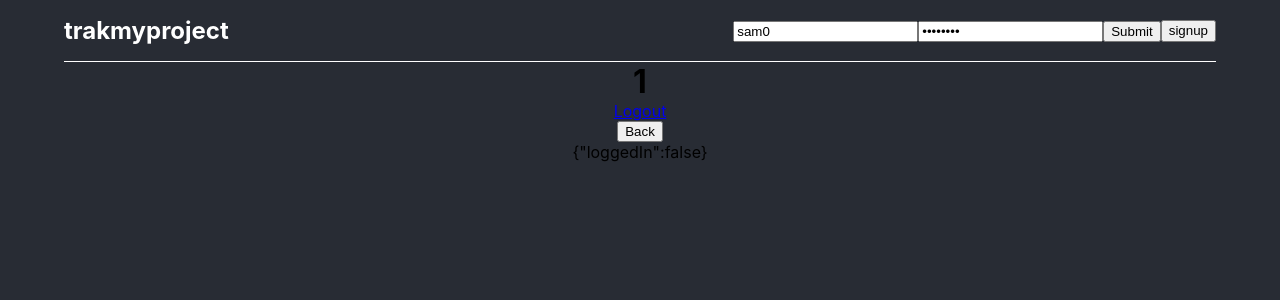
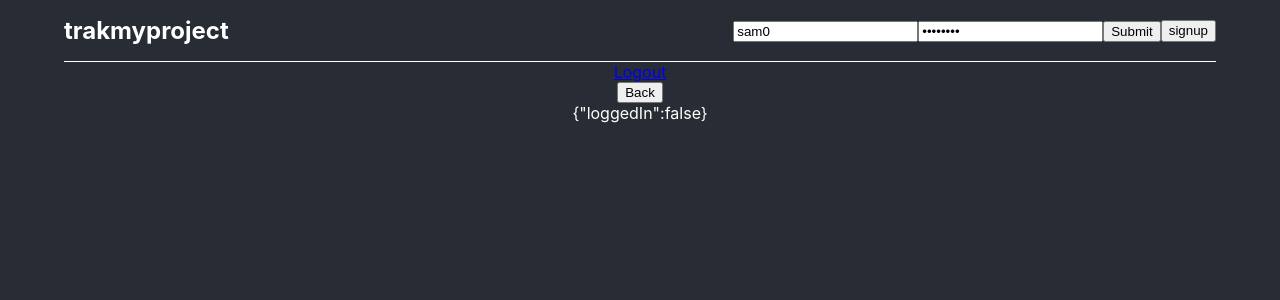
Before and after one commit to samuelfox1/trakmyproject, a React (Create React App) app: page /user/1 in a window 1280 px wide. Shown: the top 300 px of the page. Built offline with nearby package versions, Linux system fonts and the light colour scheme.

Commit message:
css text color tweaks

```diff
--- a/src/App.css
+++ b/src/App.css
@@ -15,6 +15,12 @@ nav {
   width: 90vw;
   border-bottom: solid white 1px;
   color: white;
+}
+
+.stringify{
+  display: block;
+  width:50vw;
+  color:white
 }
 
 h1 {
--- a/src/pages/Home.js
+++ b/src/pages/Home.js
@@ -13,11 +13,10 @@ export default function Home() {
 
     return (
         <>
-            <h1>{username}</h1>
+            <h1>{loggedInUser.username}</h1>
             <Link to='/'>Logout</Link>
             <button onClick={handleBack} >Back</button>
-            <div>{JSON.stringify(loggedInUser)}</div>
-
+            <div className='stringify' >{JSON.stringify(loggedInUser)}</div>
         </>
     )
 }
```
